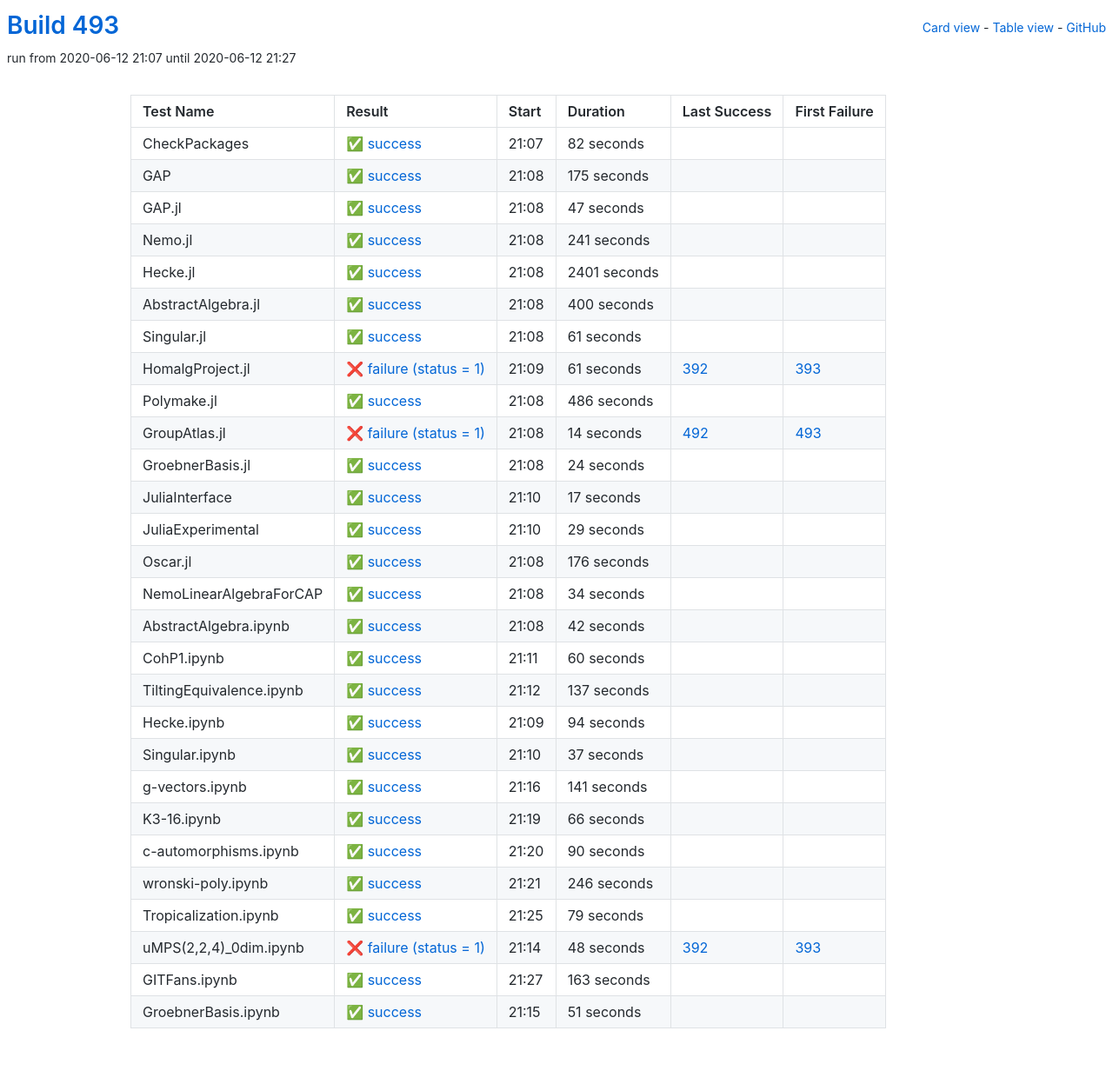
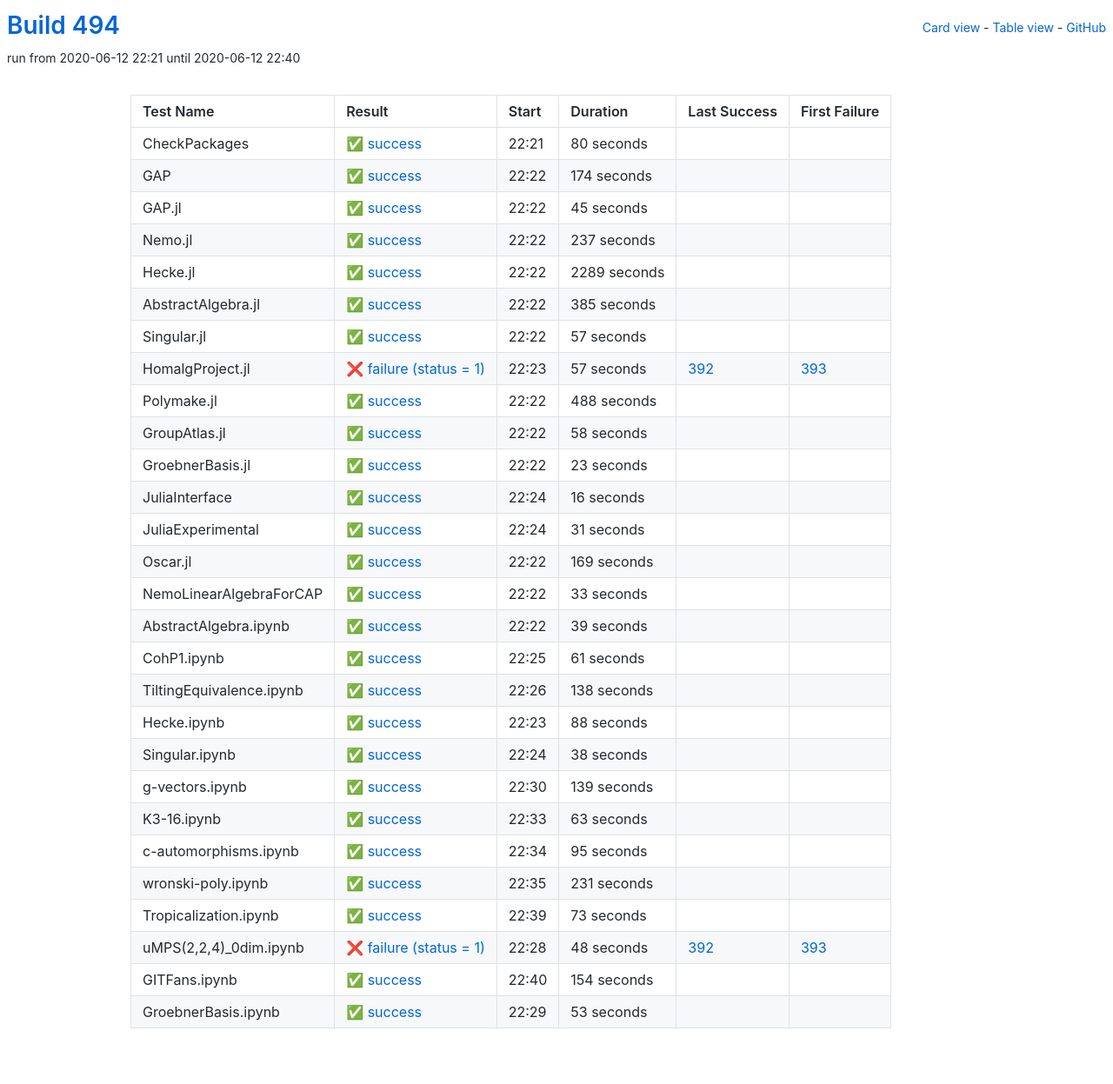
Before and after one commit to oscar-system/oscar-ci-status-1.4, a Jekyll site: the page built from table.html, in a window 1280 px wide. Shown: the whole page at 87% size. Built offline with Jekyll 4.4.1, drawn with Linux system fonts in a browser that asks for light colours.

Commit message:
Build #494

```diff
--- a/_data/ci.yml
+++ b/_data/ci.yml
@@ -1,6 +1,6 @@
 ---
-build: 493
-build_url: https://oscarci.mathematik.uni-kl.de/job/oscar-julia-1.4/493/
+build: 494
+build_url: https://oscarci.mathematik.uni-kl.de/job/oscar-julia-1.4/494/
 job: oscar-julia-1.4
 organization: oscar-system
 repo: oscar-ci-status-1.4
@@ -8,80 +8,200 @@ repourl: https://github.com/oscar-system/oscar-ci-status-1.4
 tests:
 - name: CheckPackages
   id: checkpackages
-  log: https://oscarci.mathematik.uni-kl.de/job/oscar-julia-1.4/493/artifact/logs/build-493/CheckPackages.log
-  start: 2020-06-12 21:07
+  log: https://oscarci.mathematik.uni-kl.de/job/oscar-julia-1.4/494/artifact/logs/build-494/CheckPackages.log
+  start: 2020-06-12 22:21
   success: true
   exitcode: 0
   status: success
-  duration: 82
+  duration: 80
   last_success: false
   last_success_url:
   first_failure: false
   first_failure_url:
 - name: GAP
   id: gap
-  log: https://oscarci.mathematik.uni-kl.de/job/oscar-julia-1.4/493/artifact/logs/build-493/GAP.log
-  start: 2020-06-12 21:08
+  log: https://oscarci.mathematik.uni-kl.de/job/oscar-julia-1.4/494/artifact/logs/build-494/GAP.log
+  start: 2020-06-12 22:22
   success: true
   exitcode: 0
   status: success
-  duration: 175
+  duration: 174
   last_success: false
   last_success_url:
   first_failure: false
   first_failure_url:
 - name: GAP.jl
   id: gap-jl
-  log: https://oscarci.mathematik.uni-kl.de/job/oscar-julia-1.4/493/artifact/logs/build-493/GAP.jl.log
-  start: 2020-06-12 21:08
+  log: https://oscarci.mathematik.uni-kl.de/job/oscar-julia-1.4/494/artifact/logs/build-494/GAP.jl.log
+  start: 2020-06-12 22:22
   success: true
   exitcode: 0
   status: success
-  duration: 47
+  duration: 45
   last_success: false
   last_success_url:
   first_failure: false
   first_failure_url:
 - name: Nemo.jl
   id: nemo-jl
-  log: https://oscarci.mathematik.uni-kl.de/job/oscar-julia-1.4/493/artifact/logs/build-493/Nemo.jl.log
-  start: 2020-06-12 21:08
+  log: https://oscarci.mathematik.uni-kl.de/job/oscar-julia-1.4/494/artifact/logs/build-494/Nemo.jl.log
+  start: 2020-06-12 22:22
   success: true
   exitcode: 0
   status: success
-  duration: 241
+  duration: 237
   last_success: false
   last_success_url:
   first_failure: false
   first_failure_url:
 - name: Hecke.jl
   id: hecke-jl
-  log: https://oscarci.mathematik.uni-kl.de/job/oscar-julia-1.4/493/artifact/logs/build-493/Hecke.jl.log
-  start: 2020-06-12 21:08
+  log: https://oscarci.mathematik.uni-kl.de/job/oscar-julia-1.4/494/artifact/logs/build-494/Hecke.jl.log
+  start: 2020-06-12 22:22
   success: true
   exitcode: 0
   status: success
-  duration: 2401
+  duration: 2289
   last_success: false
   last_success_url:
   first_failure: false
   first_failure_url:
 - name: AbstractAlgebra.jl
   id: abstractalgebra-jl
-  log: https://oscarci.mathematik.uni-kl.de/job/oscar-julia-1.4/493/artifact/logs/build-493/AbstractAlgebra.jl.log
-  start: 2020-06-12 21:08
+  log: https://oscarci.mathematik.uni-kl.de/job/oscar-julia-1.4/494/artifact/logs/build-494/AbstractAlgebra.jl.log
+  start: 2020-06-12 22:22
   success: true
   exitcode: 0
   status: success
-  duration: 400
+  duration: 385
   last_success: false
   last_success_url:
   first_failure: false
   first_failure_url:
 - name: Singular.jl
   id: singular-jl
-  log: https://oscarci.mathematik.uni-kl.de/job/oscar-julia-1.4/493/artifact/logs/build-493/Singular.jl.log
-  start: 2020-06-12 21:08
+  log: https://oscarci.mathematik.uni-kl.de/job/oscar-julia-1.4/494/artifact/logs/build-494/Singular.jl.log
+  start: 2020-06-12 22:22
+  success: true
+  exitcode: 0
+  status: success
+  duration: 57
+  last_success: false
+  last_success_url:
+  first_failure: false
+  first_failure_url:
+- name: HomalgProject.jl
+  id: homalgproject-jl
+  log: https://oscarci.mathematik.uni-kl.de/job/oscar-julia-1.4/494/artifact/logs/build-494/HomalgProject.jl.log
+  start: 2020-06-12 22:23
+  success: false
+  exitcode: 1
+  status: failure
+  duration: 57
+  last_success: 392
+  last_success_url: https://oscarci.mathematik.uni-kl.de/job/oscar-julia-1.4/392/
+  first_failure: 393
+  first_failure_url: https://oscarci.mathematik.uni-kl.de/job/oscar-julia-1.4/393/
+- name: Polymake.jl
+  id: polymake-jl
+  log: https://oscarci.mathematik.uni-kl.de/job/oscar-julia-1.4/494/artifact/logs/build-494/Polymake.jl.log
+  start: 2020-06-12 22:22
+  success: true
+  exitcode: 0
+  status: success
+  duration: 488
+  last_success: false
+  last_success_url:
+  first_failure: false
+  first_failure_url:
+- name: GroupAtlas.jl
+  id: groupatlas-jl
+  log: https://oscarci.mathematik.uni-kl.de/job/oscar-julia-1.4/494/artifact/logs/build-494/GroupAtlas.jl.log
+  start: 2020-06-12 22:22
+  success: true
+  exitcode: 0
+  status: success
+  duration: 58
+  last_success: false
+  last_success_url:
+  first_failure: false
+  first_failure_url:
+- name: GroebnerBasis.jl
+  id: groebnerbasis-jl
+  log: https://oscarci.mathematik.uni-kl.de/job/oscar-julia-1.4/494/artifact/logs/build-494/GroebnerBasis.jl.log
+  start: 2020-06-12 22:22
+  success: true
+  exitcode: 0
+  status: success
+  duration: 23
+  last_success: false
+  last_success_url:
+  first_failure: false
+  first_failure_url:
+- name: JuliaInterface
+  id: juliainterface
+  log: https://oscarci.mathematik.uni-kl.de/job/oscar-julia-1.4/494/artifact/logs/build-494/JuliaInterface.log
+  start: 2020-06-12 22:24
+  success: true
+  exitcode: 0
+  status: success
+  duration: 16
+  last_success: false
+  last_success_url:
+  first_failure: false
+  first_failure_url:
+- name: JuliaExperimental
+  id: juliaexperimental
+  log: https://oscarci.mathematik.uni-kl.de/job/oscar-julia-1.4/494/artifact/logs/build-494/JuliaExperimental.log
+  start: 2020-06-12 22:24
+  success: true
+  exitcode: 0
+  status: success
+  duration: 31
+  last_success: false
+  last_success_url:
+  first_failure: false
+  first_failure_url:
+- name: Oscar.jl
+  id: oscar-jl
+  log: https://oscarci.mathematik.uni-kl.de/job/oscar-julia-1.4/494/artifact/logs/build-494/Oscar.jl.log
+  start: 2020-06-12 22:22
+  success: true
+  exitcode: 0
+  status: success
+  duration: 169
+  last_success: false
+  last_success_url:
+  first_failure: false
+  first_failure_url:
+- name: NemoLinearAlgebraForCAP
+  id: nemolinearalgebraforcap
+  log: https://oscarci.mathematik.uni-kl.de/job/oscar-julia-1.4/494/artifact/logs/build-494/NemoLinearAlgebraForCAP.log
+  start: 2020-06-12 22:22
+  success: true
+  exitcode: 0
+  status: success
+  duration: 33
+  last_success: false
+  last_success_url:
+  first_failure: false
+  first_failure_url:
+- name: AbstractAlgebra.ipynb
+  id: abstractalgebra-ipynb
+  log: https://oscarci.mathematik.uni-kl.de/job/oscar-julia-1.4/494/artifact/logs/build-494/AbstractAlgebra.ipynb.log
+  start: 2020-06-12 22:22
+  success: true
+  exitcode: 0
+  status: success
+  duration: 39
+  last_success: false
+  last_success_url:
+  first_failure: false
+  first_failure_url:
+- name: CohP1.ipynb
+  id: cohp1-ipynb
+  log: https://oscarci.mathematik.uni-kl.de/job/oscar-julia-1.4/494/artifact/logs/build-494/CohP1.ipynb.log
+  start: 2020-06-12 22:25
   success: true
   exitcode: 0
   status: success
@@ -90,226 +210,106 @@ tests:
   last_success_url:
   first_failure: false
   first_failure_url:
-- name: HomalgProject.jl
-  id: homalgproject-jl
-  log: https://oscarci.mathematik.uni-kl.de/job/oscar-julia-1.4/493/artifact/logs/build-493/HomalgProject.jl.log
-  start: 2020-06-12 21:09
-  success: false
-  exitcode: 1
-  status: failure
-  duration: 61
-  last_success: 392
-  last_success_url: https://oscarci.mathematik.uni-kl.de/job/oscar-julia-1.4/392/
-  first_failure: 393
-  first_failure_url: https://oscarci.mathematik.uni-kl.de/job/oscar-julia-1.4/393/
-- name: Polymake.jl
-  id: polymake-jl
-  log: https://oscarci.mathematik.uni-kl.de/job/oscar-julia-1.4/493/artifact/logs/build-493/Polymake.jl.log
-  start: 2020-06-12 21:08
+- name: TiltingEquivalence.ipynb
+  id: tiltingequivalence-ipynb
+  log: https://oscarci.mathematik.uni-kl.de/job/oscar-julia-1.4/494/artifact/logs/build-494/TiltingEquivalence.ipynb.log
+  start: 2020-06-12 22:26
   success: true
   exitcode: 0
   status: success
-  duration: 486
-  last_success: false
-  last_success_url:
-  first_failure: false
-  first_failure_url:
-- name: GroupAtlas.jl
-  id: groupatlas-jl
-  log: https://oscarci.mathematik.uni-kl.de/job/oscar-julia-1.4/493/artifact/logs/build-493/GroupAtlas.jl.log
-  start: 2020-06-12 21:08
-  success: false
-  exitcode: 1
-  status: failure
-  duration: 14
-  last_success: 492
-  last_success_url: https://oscarci.mathematik.uni-kl.de/job/oscar-julia-1.4/492/
-  first_failure: 493
-  first_failure_url: https://oscarci.mathematik.uni-kl.de/job/oscar-julia-1.4/493/
-- name: GroebnerBasis.jl
-  id: groebnerbasis-jl
-  log: https://oscarci.mathematik.uni-kl.de/job/oscar-julia-1.4/493/artifact/logs/build-493/GroebnerBasis.jl.log
-  start: 2020-06-12 21:08
-  success: true
-  exitcode: 0
-  status: success
-  duration: 24
-  last_success: false
-  last_success_url:
-  first_failure: false
-  first_failure_url:
-- name: JuliaInterface
-  id: juliainterface
-  log: https://oscarci.mathematik.uni-kl.de/job/oscar-julia-1.4/493/artifact/logs/build-493/JuliaInterface.log
-  start: 2020-06-12 21:10
-  success: true
-  exitcode: 0
-  status: success
-  duration: 17
-  last_success: false
-  last_success_url:
-  first_failure: false
-  first_failure_url:
-- name: JuliaExperimental
-  id: juliaexperimental
-  log: https://oscarci.mathematik.uni-kl.de/job/oscar-julia-1.4/493/artifact/logs/build-493/JuliaExperimental.log
-  start: 2020-06-12 21:10
-  success: true
-  exitcode: 0
-  status: success
-  duration: 29
-  last_success: false
-  last_success_url:
-  first_failure: false
-  first_failure_url:
-- name: Oscar.jl
-  id: oscar-jl
-  log: https://oscarci.mathematik.uni-kl.de/job/oscar-julia-1.4/493/artifact/logs/build-493/Oscar.jl.log
-  start: 2020-06-12 21:08
-  success: true
-  exitcode: 0
-  status: success
-  duration: 176
-  last_success: false
-  last_success_url:
-  first_failure: false
-  first_failure_url:
-- name: NemoLinearAlgebraForCAP
-  id: nemolinearalgebraforcap
-  log: https://oscarci.mathematik.uni-kl.de/job/oscar-julia-1.4/493/artifact/logs/build-493/NemoLinearAlgebraForCAP.log
-  start: 2020-06-12 21:08
-  success: true
-  exitcode: 0
-  status: success
-  duration: 34
-  last_success: false
-  last_success_url:
-  first_failure: false
-  first_failure_url:
-- name: AbstractAlgebra.ipynb
-  id: abstractalgebra-ipynb
-  log: https://oscarci.mathematik.uni-kl.de/job/oscar-julia-1.4/493/artifact/logs/build-493/AbstractAlgebra.ipynb.log
-  start: 2020-06-12 21:08
-  success: true
-  exitcode: 0
-  status: success
-  duration: 42
-  last_success: false
-  last_success_url:
-  first_failure: false
-  first_failure_url:
-- name: CohP1.ipynb
-  id: cohp1-ipynb
-  log: https://oscarci.mathematik.uni-kl.de/job/oscar-julia-1.4/493/artifact/logs/build-493/CohP1.ipynb.log
-  start: 2020-06-12 21:11
-  success: true
-  exitcode: 0
-  status: success
-  duration: 60
-  last_success: false
-  last_success_url:
-  first_failure: false
-  first_failure_url:
-- name: TiltingEquivalence.ipynb
-  id: tiltingequivalence-ipynb
-  log: https://oscarci.mathematik.uni-kl.de/job/oscar-julia-1.4/493/artifact/logs/build-493/TiltingEquivalence.ipynb.log
-  start: 2020-06-12 21:12
-  success: true
-  exitcode: 0
-  status: success
-  duration: 137
+  duration: 138
   last_success: false
   last_success_url:
   first_failure: false
   first_failure_url:
 - name: Hecke.ipynb
   id: hecke-ipynb
-  log: https://oscarci.mathematik.uni-kl.de/job/oscar-julia-1.4/493/artifact/logs/build-493/Hecke.ipynb.log
-  start: 2020-06-12 21:09
+  log: https://oscarci.mathematik.uni-kl.de/job/oscar-julia-1.4/494/artifact/logs/build-494/Hecke.ipynb.log
+  start: 2020-06-12 22:23
   success: true
   exitcode: 0
   status: success
-  duration: 94
+  duration: 88
   last_success: false
   last_success_url:
   first_failure: false
   first_failure_url:
 - name: Singular.ipynb
   id: singular-ipynb
-  log: https://oscarci.mathematik.uni-kl.de/job/oscar-julia-1.4/493/artifact/logs/build-493/Singular.ipynb.log
-  start: 2020-06-12 21:10
+  log: https://oscarci.mathematik.uni-kl.de/job/oscar-julia-1.4/494/artifact/logs/build-494/Singular.ipynb.log
+  start: 2020-06-12 22:24
   success: true
   exitcode: 0
   status: success
-  duration: 37
+  duration: 38
   last_success: false
   last_success_url:
   first_failure: false
   first_failure_url:
 - name: g-vectors.ipynb
   id: g-vectors-ipynb
-  log: https://oscarci.mathematik.uni-kl.de/job/oscar-julia-1.4/493/artifact/logs/build-493/g-vectors.ipynb.log
-  start: 2020-06-12 21:16
+  log: https://oscarci.mathematik.uni-kl.de/job/oscar-julia-1.4/494/artifact/logs/build-494/g-vectors.ipynb.log
+  start: 2020-06-12 22:30
   success: true
   exitcode: 0
   status: success
-  duration: 141
+  duration: 139
   last_success: false
   last_success_url:
   first_failure: false
   first_failure_url:
 - name: K3-16.ipynb
   id: k3-16-ipynb
-  log: https://oscarci.mathematik.uni-kl.de/job/oscar-julia-1.4/493/artifact/logs/build-493/K3-16.ipynb.log
-  start: 2020-06-12 21:19
+  log: https://oscarci.mathematik.uni-kl.de/job/oscar-julia-1.4/494/artifact/logs/build-494/K3-16.ipynb.log
+  start: 2020-06-12 22:33
   success: true
   exitcode: 0
   status: success
-  duration: 66
+  duration: 63
   last_success: false
   last_success_url:
   first_failure: false
   first_failure_url:
 - name: c-automorphisms.ipynb
   id: c-automorphisms-ipynb
-  log: https://oscarci.mathematik.uni-kl.de/job/oscar-julia-1.4/493/artifact/logs/build-493/c-automorphisms.ipynb.log
-  start: 2020-06-12 21:20
+  log: https://oscarci.mathematik.uni-kl.de/job/oscar-julia-1.4/494/artifact/logs/build-494/c-automorphisms.ipynb.log
+  start: 2020-06-12 22:34
   success: true
   exitcode: 0
   status: success
-  duration: 90
+  duration: 95
   last_success: false
   last_success_url:
   first_failure: false
   first_failure_url:
 - name: wronski-poly.ipynb
   id: wronski-poly-ipynb
-  log: https://oscarci.mathematik.uni-kl.de/job/oscar-julia-1.4/493/artifact/logs/build-493/wronski-poly.ipynb.log
-  start: 2020-06-12 21:21
+  log: https://oscarci.mathematik.uni-kl.de/job/oscar-julia-1.4/494/artifact/logs/build-494/wronski-poly.ipynb.log
+  start: 2020-06-12 22:35
   success: true
   exitcode: 0
   status: success
-  duration: 246
+  duration: 231
   last_success: false
   last_success_url:
   first_failure: false
   first_failure_url:
 - name: Tropicalization.ipynb
   id: tropicalization-ipynb
-  log: https://oscarci.mathematik.uni-kl.de/job/oscar-julia-1.4/493/artifact/logs/build-493/Tropicalization.ipynb.log
-  start: 2020-06-12 21:25
+  log: https://oscarci.mathematik.uni-kl.de/job/oscar-julia-1.4/494/artifact/logs/build-494/Tropicalization.ipynb.log
+  start: 2020-06-12 22:39
   success: true
   exitcode: 0
   status: success
-  duration: 79
+  duration: 73
   last_success: false
   last_success_url:
   first_failure: false
   first_failure_url:
 - name: uMPS(2,2,4)_0dim.ipynb
   id: umps-2-2-4-0dim-ipynb
-  log: https://oscarci.mathematik.uni-kl.de/job/oscar-julia-1.4/493/artifact/logs/build-493/uMPS-2-2-4-_0dim.ipynb.log
-  start: 2020-06-12 21:14
+  log: https://oscarci.mathematik.uni-kl.de/job/oscar-julia-1.4/494/artifact/logs/build-494/uMPS-2-2-4-_0dim.ipynb.log
+  start: 2020-06-12 22:28
   success: false
   exitcode: 1
   status: failure
@@ -320,24 +320,24 @@ tests:
   first_failure_url: https://oscarci.mathematik.uni-kl.de/job/oscar-julia-1.4/393/
 - name: GITFans.ipynb
   id: gitfans-ipynb
-  log: https://oscarci.mathematik.uni-kl.de/job/oscar-julia-1.4/493/artifact/logs/build-493/GITFans.ipynb.log
-  start: 2020-06-12 21:27
+  log: https://oscarci.mathematik.uni-kl.de/job/oscar-julia-1.4/494/artifact/logs/build-494/GITFans.ipynb.log
+  start: 2020-06-12 22:40
   success: true
   exitcode: 0
   status: success
-  duration: 163
+  duration: 154
   last_success: false
   last_success_url:
   first_failure: false
   first_failure_url:
 - name: GroebnerBasis.ipynb
   id: groebnerbasis-ipynb
-  log: https://oscarci.mathematik.uni-kl.de/job/oscar-julia-1.4/493/artifact/logs/build-493/GroebnerBasis.ipynb.log
-  start: 2020-06-12 21:15
+  log: https://oscarci.mathematik.uni-kl.de/job/oscar-julia-1.4/494/artifact/logs/build-494/GroebnerBasis.ipynb.log
+  start: 2020-06-12 22:29
   success: true
   exitcode: 0
   status: success
-  duration: 51
+  duration: 53
   last_success: false
   last_success_url:
   first_failure: false
```
Also changed, not shown: README.md.
